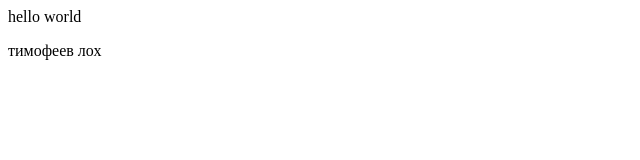
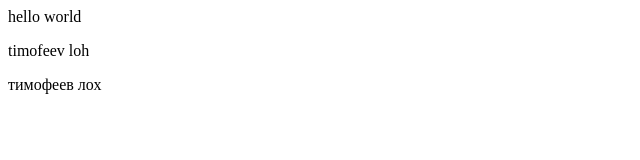
Before and after one commit to artegoser/artegoser.github.io, a plain HTML site: page index.html in a window 1280 px wide. Shown: the whole page, without its empty margins (0-640 px from the left). Drawn offline with Linux system fonts and the light colour scheme.

Commit message:
Update index.html

```diff
--- a/index.html
+++ b/index.html
@@ -1,3 +1,3 @@
 <p>hello world</p>
-
+<p>timofeev loh</p>
 <p>тимофеев лох</p>
```
